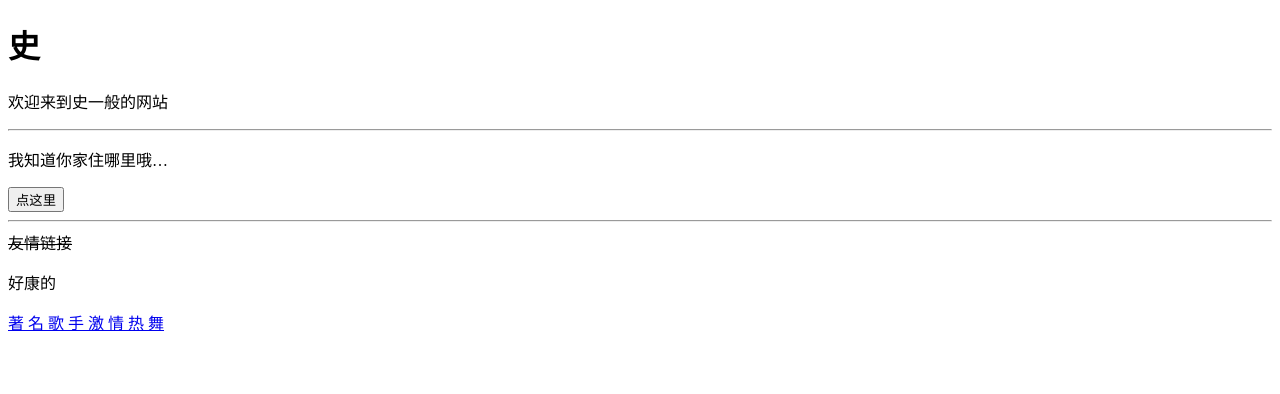
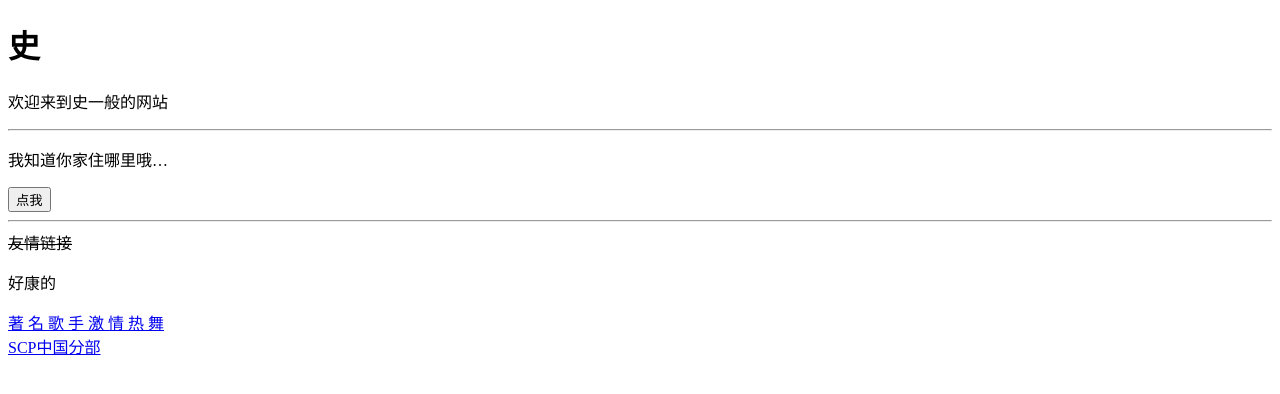
Before and after one commit to eta1116/eta1116.github.io, a plain HTML site: page index.html in a window 1280 px wide. Drawn offline with Linux system fonts and the light colour scheme.

Commit message:
Update index.html

```diff
--- a/index.html
+++ b/index.html
@@ -8,7 +8,7 @@
     <p> 欢迎来到史一般的网站 </p>
   <hr>
     <p id="demo">我知道你家住哪里哦…</p>
-<button onclick="getLocation()">点这里</button>
+<button onclick="getLocation()">点我</button>
 <script>
 var x=document.getElementById("demo");
 function getLocation()
@@ -32,6 +32,7 @@ function showPosition(position)
     <hr>
   <del> 友情链接 </del>  <p> 好康的</p>
   <a href="https://www.bilibili.com/BV1GJ411x7h7">著 名 歌 手 激 情 热 舞</a>
-
+  <br>
+	<a href="https://scp-cn-wiki.com">SCP中国分部</a>
 </body>
 </html>
```
